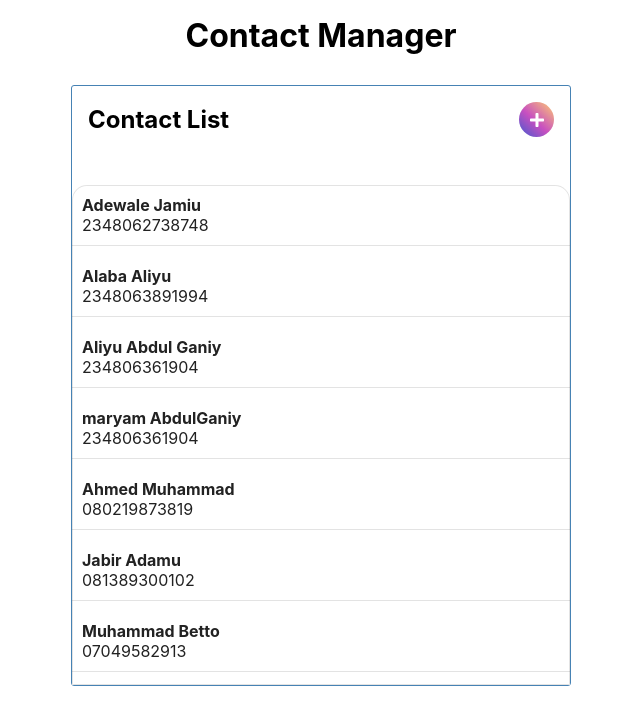
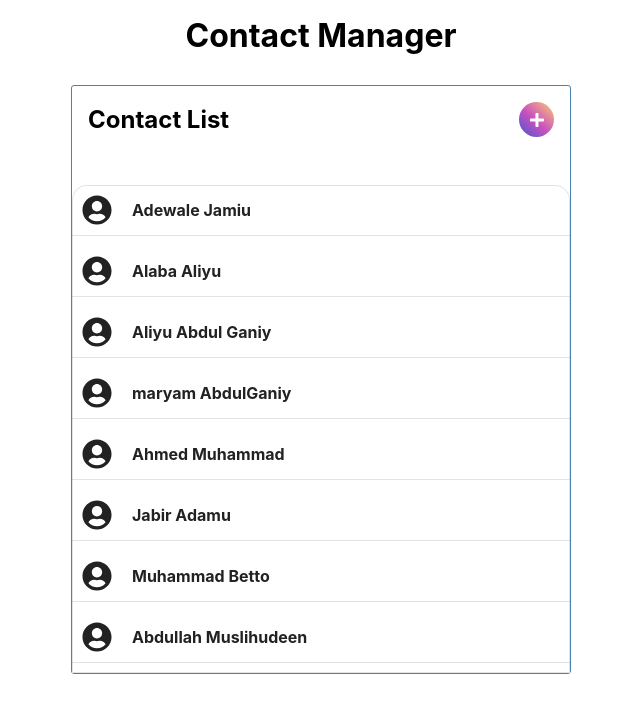
Before and after one commit to alialaba/contact-list-app, a React (Create React App) app: page / in a window 1280 px wide. Shown: the top 724 px of the page, without its empty margins (319-959 px from the left). Built offline with nearby package versions, Linux system fonts and the light colour scheme; data requests are answered from the project's data file.

Commit message:
style: add margin,padding

```diff
--- a/src/components/AddContact.jsx
+++ b/src/components/AddContact.jsx
@@ -48,6 +48,7 @@ export default function AddContact({addContact}){
     }
     return(
         <form className="add-form" onSubmit={handleSubmit}>
+            <h1>Add Contact</h1>
             <div className="form-control">
                 <label>Name</label>
                 <input
--- a/src/components/Contact.jsx
+++ b/src/components/Contact.jsx
@@ -2,19 +2,23 @@ import { Link } from "react-router-dom";
 import {FaInfoCircle} from "react-icons/fa";
 import {FaPhoneAlt} from "react-icons/fa";
 import {FaTrashAlt} from "react-icons/fa";
-import {FaRegEdit} from "react-icons/fa"
+import {FaRegEdit} from "react-icons/fa";
+import {FaUserCircle} from "react-icons/fa"
+
 export default function Contact({contact, onExpand, onDelete}){
     return(
         <div className="contact" onClick={()=> onExpand(contact.id)}>
 
-             <div>
+            <div className="flex-margin">
+              <FaUserCircle className="user-icon"/>
+            <div>
                <h4>{contact.name}</h4>
-               <p>{contact.phone}</p>
+            </div>
             </div>
 
             {contact.open  &&
         <div className="contact-footer">
-            <p className="center"> {contact.email}</p>
+            <p className="center">Phone: {contact.phone}</p>
              <ul className="flex">
              <li><FaPhoneAlt/></li>
                 <li onClick={()=> onDelete(contact.id)}><FaTrashAlt /></li>
--- a/src/components/ContactDetail.jsx
+++ b/src/components/ContactDetail.jsx
@@ -14,6 +14,7 @@ console.log(contact.name)
             <div className="center">
             <h2>{contact.name}</h2>
             <p>{contact.phone}</p>
+            <p>{contact.email}</p>
 
             </div>
             <Link to="/">
--- a/src/components/EditContact.jsx
+++ b/src/components/EditContact.jsx
@@ -46,12 +46,12 @@ console.log(contact.id)
         editContact(editedData);
         //redirect to home
         navigate("/")
-        alert("Edited Successfull")
+        alert("Edited Successfully")
     }
 
     return(
-        <form className="add-form" onSubmit={handleSubmit} >
-            <h1>Edit</h1>
+        <form className="edit-form" onSubmit={handleSubmit} >
+            <h1>Edit Contact</h1>
 
             <div className="form-control">
                 <label>Name</label>
--- a/src/index.css
+++ b/src/index.css
@@ -35,7 +35,14 @@ code {
   justify-content: space-between;
   align-items: center;
 }
-
+.flex-margin{
+  display: flex;
+  align-items: center;
+}
+.user-icon{
+  margin-right: 20px;
+  font-size: 30px;
+}
 
 .container{
   max-width: 500px;
@@ -60,9 +67,14 @@ code {
   cursor: pointer;
   color: #000;
 }
+.add-form, .edit-form{
+  margin: 20px;
+}
+.add-form h1, .edit-form h1{
+  margin-bottom: 20px;
+}
 .form-control{
-  margin: 20px ;
-  /* padding: 20px; */
+  margin-bottom: 20px ;
 }
 .form-control label{
   display: block;
@@ -72,6 +84,7 @@ code {
   width: 100%;
   padding: 7px 14px;
  font-size: 20px;
+
 }
 .contactlist{
   background-color: var(--bkg-lg-color);
@@ -121,9 +134,13 @@ ul{
   margin: 40px auto;
 }
 .contact-detail{
-  /* background-color: var(--bkg-dk-color); */
+  background-color: var(--bkg-lg-color);
+  color:var(--text-dk-color);
+  border-radius:  15px 15px 0 0 ;
+  /* max-height: 500px; */
+  box-shadow: inset rgb(0 0 0 / 11%) 0 0 0 1px;
   padding: 1rem;
-  margin: 0 1rem;
+  margin: 2rem;
 
 }
 .plus-circle{
```
